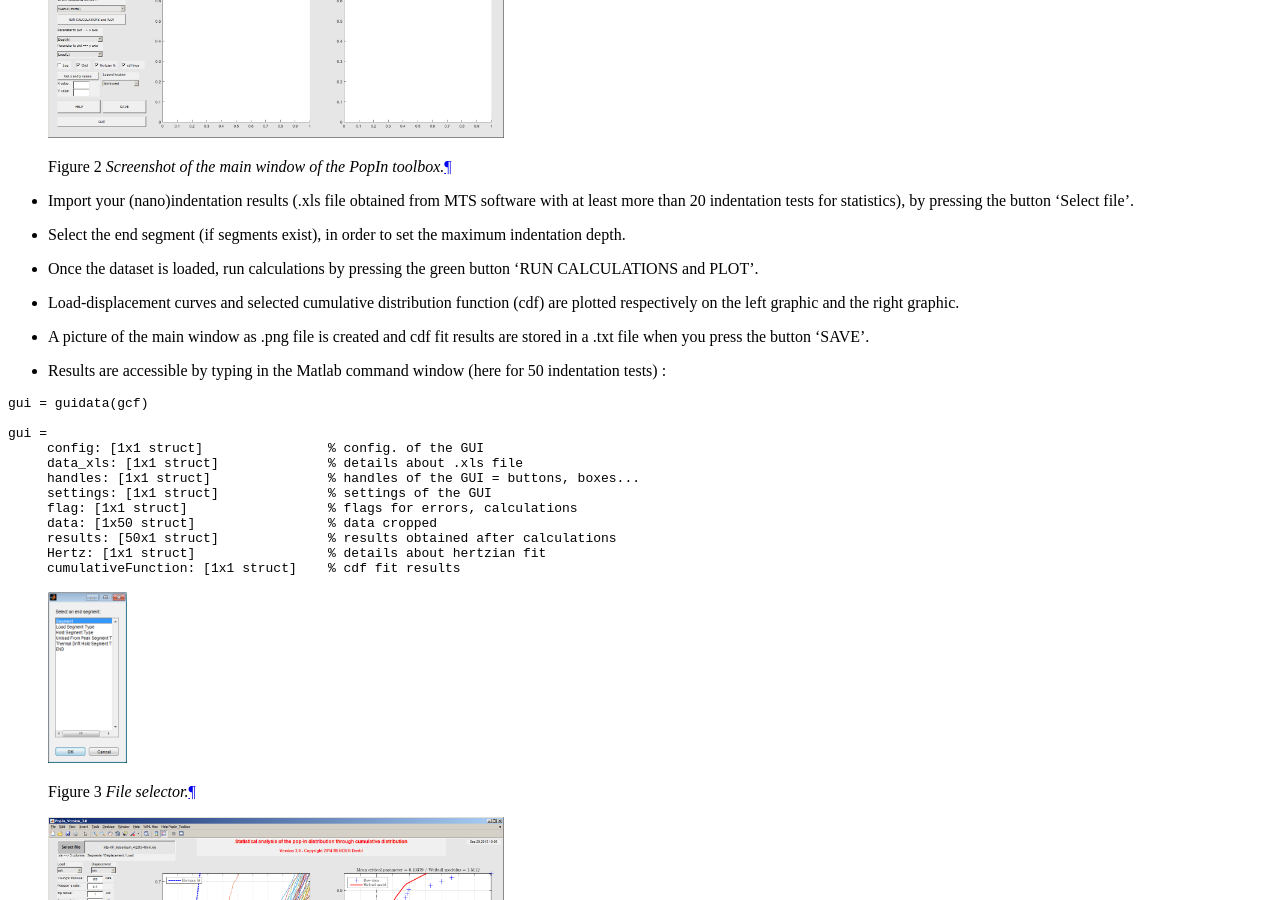
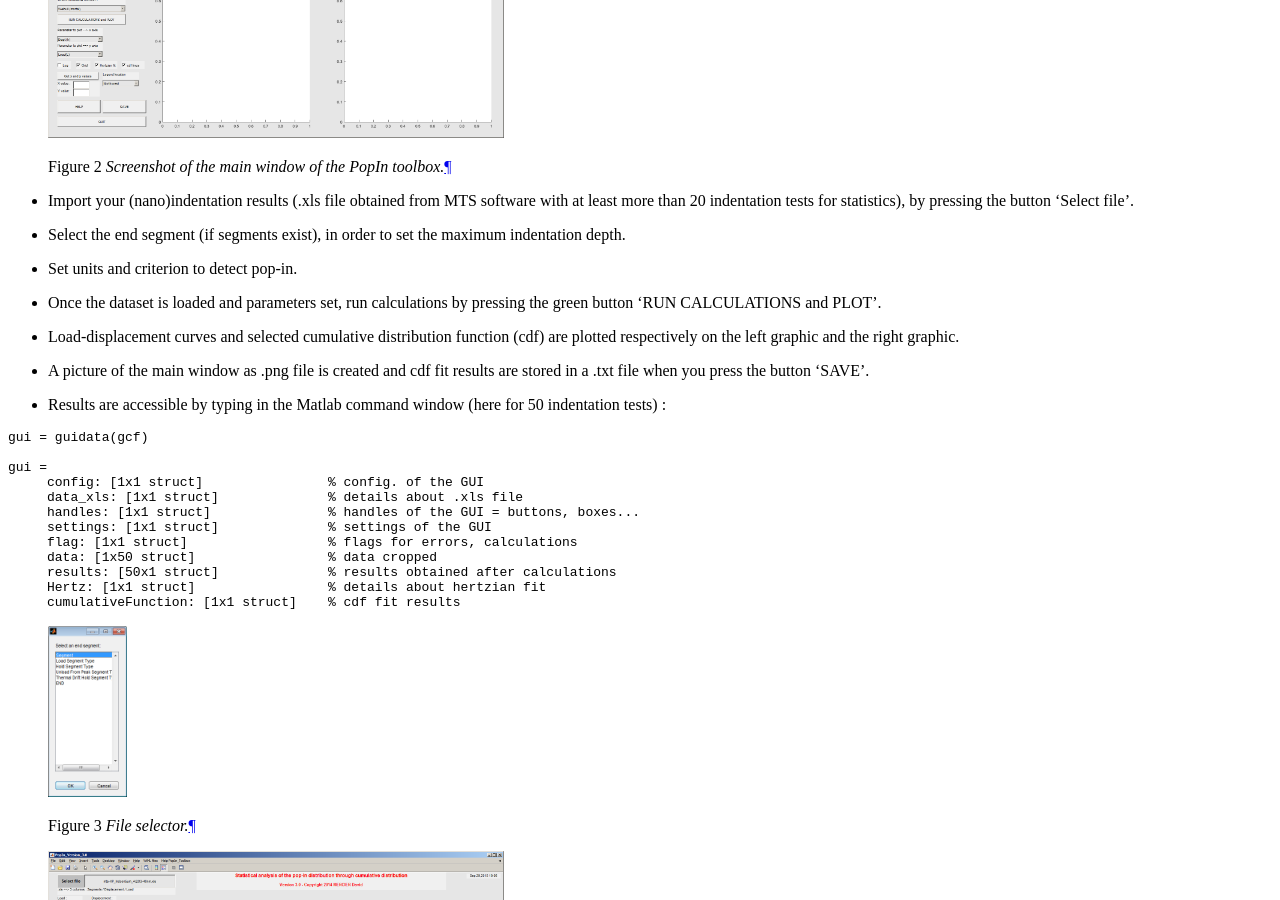
Before and after one commit to DavidMercier/PopIn, a Sphinx documentation site: the page built from doc/getting_started.rst, in a window 1280 px wide and 900 px high, scrolled down 735 px. Built offline with Sphinx 7.4.7, drawn with Linux system fonts in a browser that asks for light colours; comment, search, counter and statistics services are not loaded.

Commit message:
Update getting_started.rst

```diff
--- a/doc/getting_started.rst
+++ b/doc/getting_started.rst
@@ -40,7 +40,8 @@ First of all a GUI is a Graphical User Interface.
 
 * Import your (nano)indentation results (.xls file obtained from MTS software with at least more than 20 indentation tests for statistics), by pressing the button 'Select file'.
 * Select the end segment (if segments exist), in order to set the maximum indentation depth.
-* Once the dataset is loaded, run calculations by pressing the green button 'RUN CALCULATIONS and PLOT'.
+* Set units and criterion to detect pop-in.
+* Once the dataset is loaded and parameters set, run calculations by pressing the green button 'RUN CALCULATIONS and PLOT'.
 * Load-displacement curves and selected cumulative distribution function (cdf) are plotted respectively on the left graphic and the right graphic.
 * A picture of the main window as .png file is created and cdf fit results are stored in a .txt file when you press the button 'SAVE'.
 * Results are accessible by typing in the Matlab command window (here for 50 indentation tests) :
```
